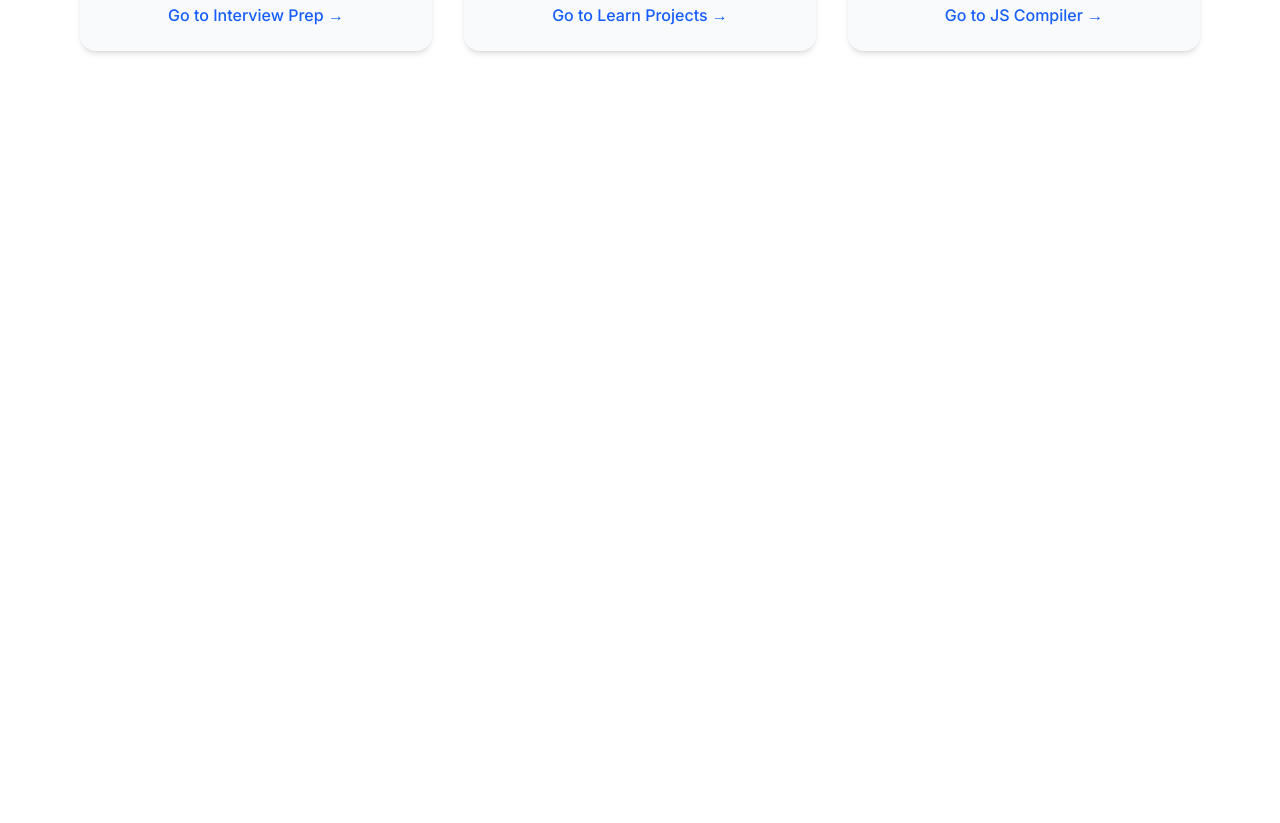
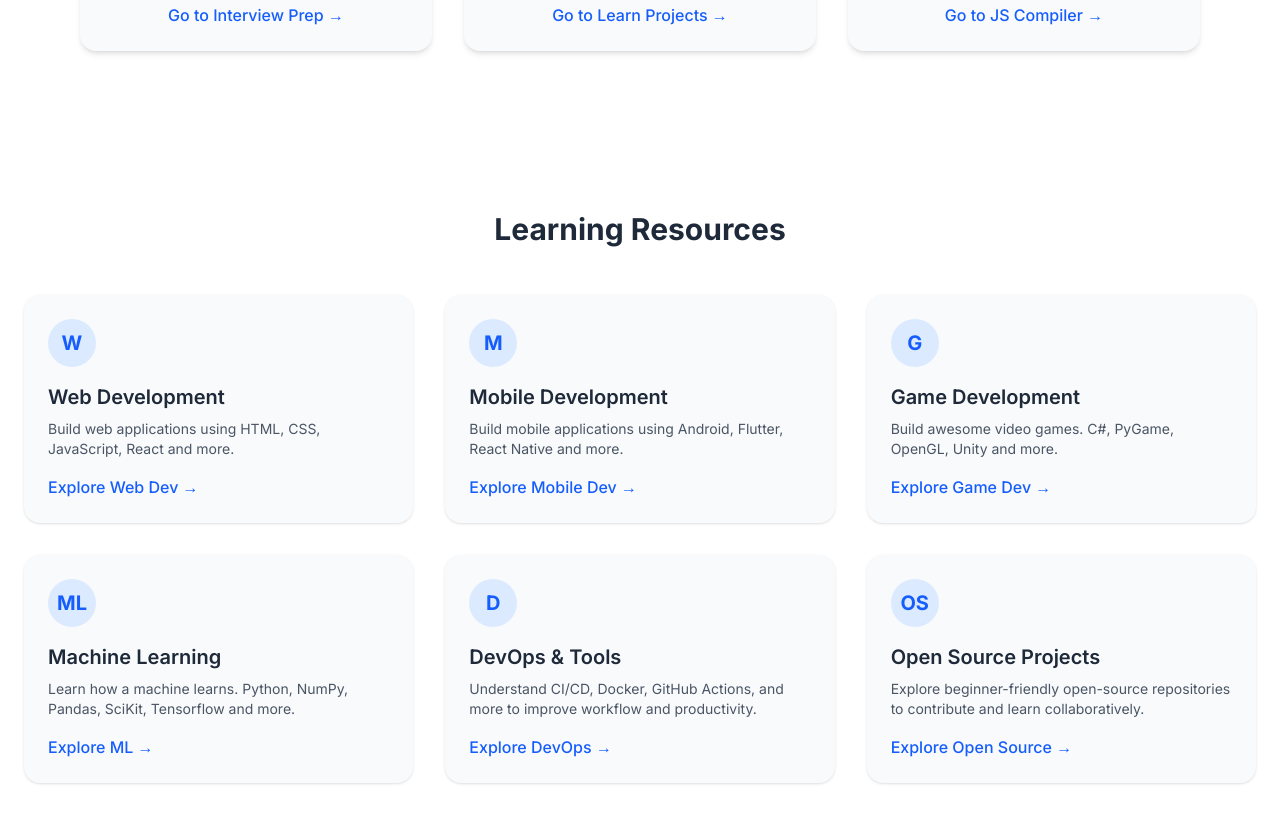
Before and after one commit to codescoop/codescoop-v2, a Next.js app: page / in a window 1280 px wide. Shown: the part 1580-2403 px from the top of the page. Before the commit the page ends 1711 px from the top, so only its background shows below. Built offline with nearby package versions, Linux system fonts and the light colour scheme.

Commit message:
feat: add resource component on home page

```diff
--- a/src/app/page.tsx
+++ b/src/app/page.tsx
@@ -1,6 +1,7 @@
 import Hero from "../components/home/Hero"
 import AboutSection from "../components/home/About"
 import Feature from "../components/home/Feature"
+import ResourceSection from "../components/home/ResourceSection"
 
 export default function Home() {
   return (
@@ -8,6 +9,7 @@ export default function Home() {
       <Hero/>
       <AboutSection/>
       <Feature/>
+      <ResourceSection/>
     </div>
   );
 }
--- /dev/null
+++ b/src/components/home/ResourceSection.tsx
@@ -0,0 +1,46 @@
+import React from 'react'
+import Link from 'next/link'
+import defaultHeroData from "../../json/home.json"
+
+const ResourceSection = () => {
+	return (
+		<section id="resources" className="bg-white py-20">
+			<div className="max-w-7xl mx-auto px-6">
+				<h2 className="text-3xl font-bold text-gray-800 text-center mb-12">Learning Resources</h2>
+
+				<div className="grid grid-cols-1 sm:grid-cols-2 lg:grid-cols-3 gap-8">
+					{
+						defaultHeroData?.resources?.map((resource, id) => {
+							return (
+								<Link
+									key={id}
+									href={resource?.linkPath}
+									className="block bg-gray-50 p-6 rounded-2xl shadow hover:shadow-lg transition"
+								>
+									<div className="mb-4">
+										<div className="w-12 h-12 bg-blue-100 text-blue-600 flex items-center justify-center rounded-full text-xl font-bold">
+											{resource?.logoText}
+										</div>
+									</div>
+
+									<h3 className="text-xl font-semibold text-gray-800 mb-2">
+										{resource?.title}
+									</h3>
+									<p className="text-gray-600 text-sm mb-4">
+										{resource?.description}
+									</p>
+									<span className="inline-flex items-center text-blue-600 font-medium">
+										{resource?.linkText}
+									</span>
+								</Link>
+							)
+						})
+					}
+
+				</div>
+			</div>
+		</section>
+	)
+}
+
+export default ResourceSection
```
Also changed, not shown: src/components/home/Feature.jsx (+3 -4 lines).
